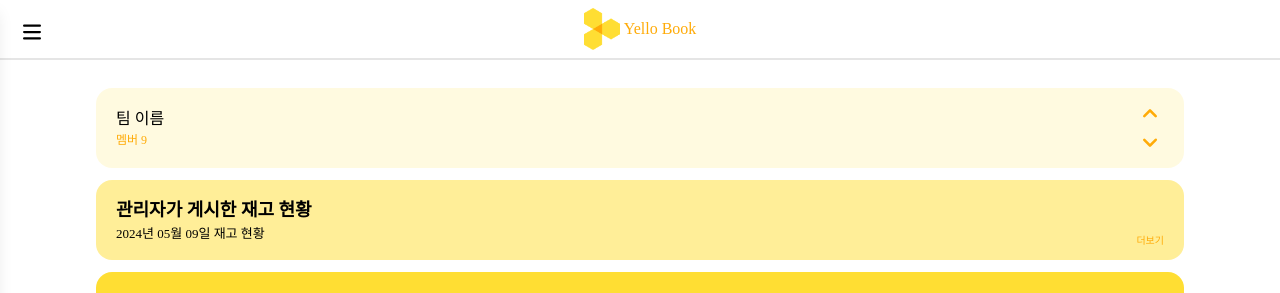
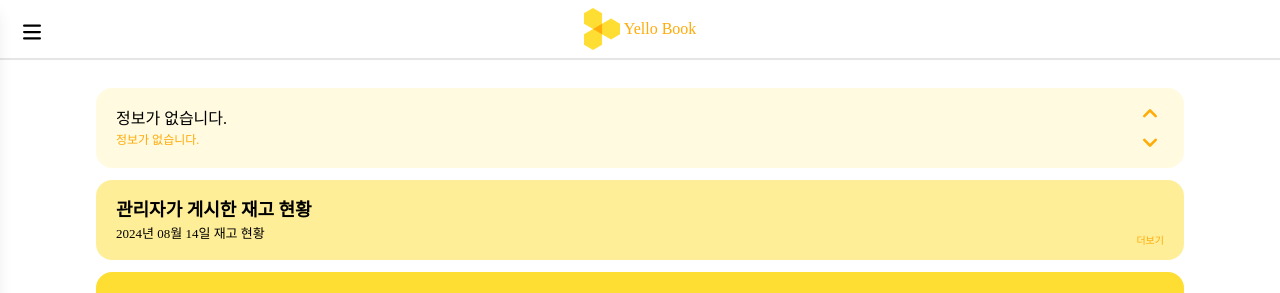
Before and after one commit to Yellobook/yellowbook-FE, a React (Create React App) app: page / in a window 1280 px wide. Shown: the top 293 px of the page. Built offline with nearby package versions, Linux system fonts and the light colour scheme; no server answers; sample sign-in values are in the browser's storage; a web font is replaced by a local one.

Commit message:
[FE-53] loading logic

```diff
--- a/src/atom.js
+++ b/src/atom.js
@@ -7,7 +7,7 @@ export const isMobile = atom({
 
 export const profile = atom({
   key: "userInfo",
-  default: null,
+  default: {},
 });
 
 export const initEvents = atom({
--- a/src/components/calendar.jsx
+++ b/src/components/calendar.jsx
@@ -1,15 +1,16 @@
-import React, { useState } from "react";
+import React, { useEffect, useState } from "react";
 import Calendar from "react-calendar";
 import "../style/calendar.css";
 import dayjs from "dayjs";
 import { useRecoilState, useRecoilValue } from "recoil";
 import { initEvents, isMobile } from "../atom";
 import EventLists from "./eventLists";
+import axios from "axios";
 
 const ReactCalendar = () => {
-  const isUserMobile = useRecoilValue(isMobile);
   const [events, setEvents] = useRecoilState(initEvents);
   const [listProps, setListProps] = useState(null);
+
   const tileContent = ({ date, view }) => {
     let event = [];
     if (view === "month") {
--- a/src/components/eventLists.jsx
+++ b/src/components/eventLists.jsx
@@ -4,6 +4,12 @@ import { useEffect, useState } from "react";
 import dayjs from "dayjs";
 
 export default function EventLists({ listProps }) {
+  const calendarMonth = document.getElementsByClassName(
+    "react-calendar__navigation__label__labelText react-calendar__navigation__label__labelText--from"
+  );
+  useEffect(() => {
+    console.log(Number(calendarMonth[0].innerText.replace("월", "")));
+  }, []);
   return (
     <div className="flex flex-col gap-4 py-5">
       {listProps
--- a/src/components/loading.jsx
+++ b/src/components/loading.jsx
@@ -8,7 +8,6 @@ import { profile } from "../atom";
 
 export default function Loading() {
   const [cookie, setCookies] = useCookies(["tokens"]);
-  const [userInfo, setUserInfo] = useRecoilState(profile);
   const navigate = useNavigate();
   useEffect(() => {
     let err;
@@ -24,7 +23,6 @@ export default function Loading() {
           },
         })
         .then((res) => {
-          setUserInfo(res.data);
           console.log(res.data.data);
           if (res.data.data.teams.length > 0) {
             console.log(res.data.data.teams);
@@ -40,13 +38,13 @@ export default function Loading() {
     } catch (e) {
       console.log(e);
     } finally {
-      // if (err) {
-      //   console.log("true");
-      //   navigate("/");
-      // } else {
-      //   console.log("false");
-      //   navigate("/login/create-team");
-      // }
+      if (err) {
+        console.log("true");
+        navigate("/");
+      } else {
+        console.log("false");
+        navigate("/login/create-team");
+      }
     }
   }, []);
   return (
--- a/src/components/menubar.jsx
+++ b/src/components/menubar.jsx
@@ -1,6 +1,6 @@
 import { Bars3Icon, XMarkIcon } from "@heroicons/react/16/solid";
-import { useRecoilValue } from "recoil";
-import { isMobile } from "../atom";
+import { useRecoilState, useRecoilValue } from "recoil";
+import { isMobile, profile } from "../atom";
 import { useState } from "react";
 import { useNavigate } from "react-router-dom";
 import logo from "../assets/logo.png";
@@ -11,7 +11,9 @@ export default function MenuBar() {
   const isUserMobile = useRecoilValue(isMobile);
   const [isMenuOpen, setIsMenuOpen] = useState(false);
   const [cookie, , removeCookie] = useCookies(["tokens"]);
+  const [userInfo, setUserInfo] = useRecoilState(profile);
   const navigate = useNavigate();
+
   const onLogout = async () => {
     try {
       console.log(localStorage.getItem("accessToken"));
@@ -52,7 +54,9 @@ export default function MenuBar() {
           onClick={() => setIsMenuOpen(false)}
         />
         <img alt="logo" src={logo} className="w-10" />
-        <div className="text-2xl font-bold">Username 님!</div>
+        <div className="text-2xl font-bold">
+          {userInfo.nickname ? userInfo.nickname : null} 님!
+        </div>
 
         <ul>
           <li
--- a/src/desktop/home/home.jsx
+++ b/src/desktop/home/home.jsx
@@ -6,17 +6,18 @@ import { getUpComing } from "../../util/Schedule";
 import { useRecoilState } from "recoil";
 import { profile, upcomingSchedule } from "../../atom";
 import axios from "axios";
+import dayjs from "dayjs";
 
 export default function DesktopHome() {
   const navigate = useNavigate("");
   const [upcoming, setUpComing] = useState({});
   const [userInfo, setUserInfo] = useRecoilState(profile);
+  const date = new Date();
   useEffect(() => {
     if (!localStorage.getItem("accessToken")) {
       console.log(localStorage.getItem("accessToken"));
       navigate("/login");
     }
-    console.log("user", userInfo);
     axios
       .get(
         `${process.env.REACT_APP_BASE_URL}/api/v1/schedule/upcoming`,
@@ -32,13 +33,35 @@ export default function DesktopHome() {
         setUpComing(res.data.data);
       })
       .catch((e) => console.log("upcoming err", e));
+
+    axios
+      .get(
+        `${process.env.REACT_APP_BASE_URL}/api/v1/members/profile`,
+        {
+          headers: {
+            Authorization: `Bearer ${localStorage.getItem("accessToken")}`,
+          },
+        },
+        { withCredentials: true }
+      )
+      .then((res) => {
+        console.log(res.data.data);
+        setUserInfo(res.data.data);
+      })
+      .catch((e) => console.log("upcoming err", e));
   }, []);
   return (
     <div className="flex flex-col gap-3">
       <div className="homeCard bg-opacity-15">
         <div>
-          <div>팀 이름</div>
-          <div className="text-orange text-[12px]">멤버 9</div>
+          <div>
+            {userInfo.teams ? userInfo.teams[0].teamName : "정보가 없습니다."}
+          </div>
+          <div className="text-orange text-[12px]">
+            {userInfo.teams
+              ? `${userInfo.teams[0].role} 모드`
+              : "정보가 없습니다."}
+          </div>
         </div>
         <div className="text-orange">
           <ChevronUpIcon className="text-xl size-7" />
@@ -46,13 +69,16 @@ export default function DesktopHome() {
         </div>
       </div>
 
-      <div className="homeCard bg-opacity-50">
+      <div
+        className="homeCard bg-opacity-50"
+        onClick={() => navigate("/manage-inventory")}
+      >
         <div>
           <div className="font-extrabold text-lg">
             관리자가 게시한 재고 현황
           </div>
           <div className="font-thin text-[13px]">
-            2024년 05월 09일 재고 현황
+            {dayjs(date).format("YYYY년 MM월 DD일")} 재고 현황
           </div>
         </div>
         <div className="text-orange text-[10px] h-full flex flex-col justify-end">
@@ -60,7 +86,7 @@ export default function DesktopHome() {
         </div>
       </div>
 
-      <div className="homeCard">
+      <div className="homeCard" onClick={() => navigate("/calendar")}>
         <div className="w-full">
           <div className="text-lg font-bold">{upcoming.scheduleTitle}</div>
           <div className="text-[15px] flex justify-start gap-3 ">
--- a/src/index.css
+++ b/src/index.css
@@ -46,7 +46,7 @@
   }
 
   .homeCard {
-    @apply flex items-center justify-between rounded-2xl px-5 py-3 h-20 bg-yellow;
+    @apply flex items-center justify-between rounded-2xl px-5 py-3 h-20 bg-yellow cursor-pointer hover:scale-[1.01] transition;
   }
 
   .iconHover {
```
